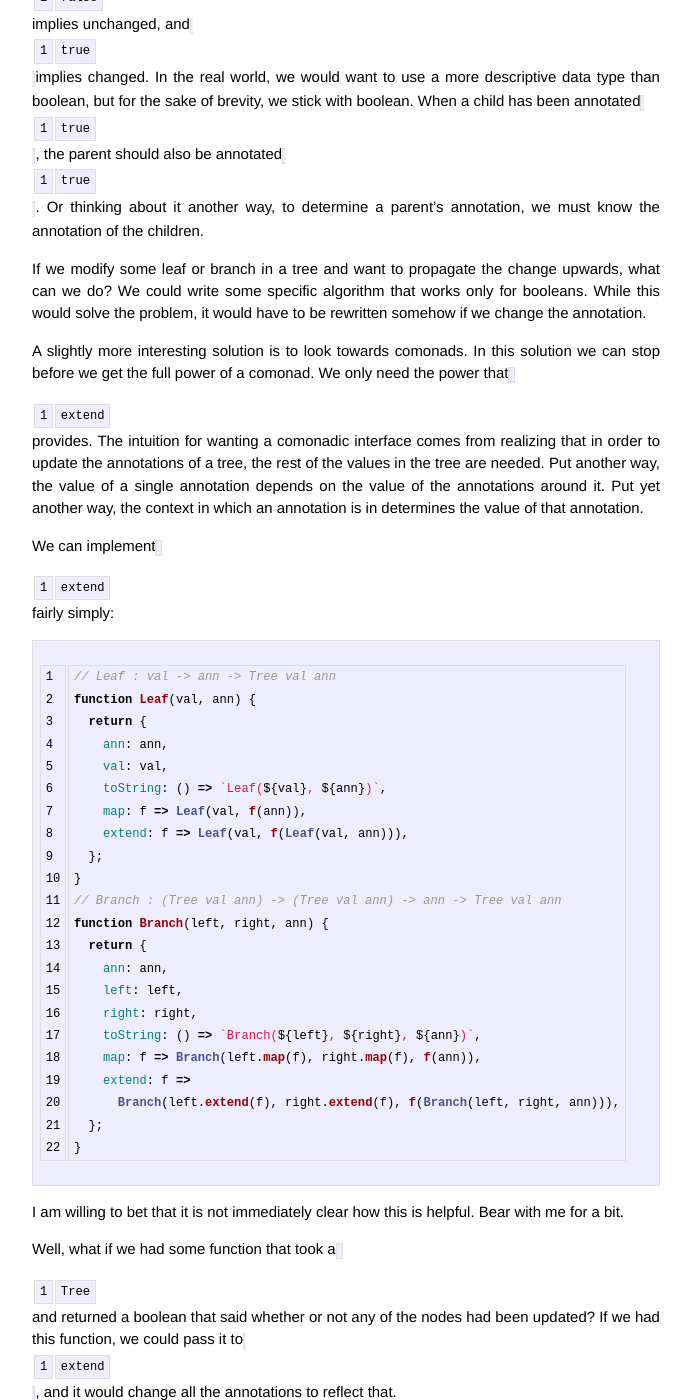
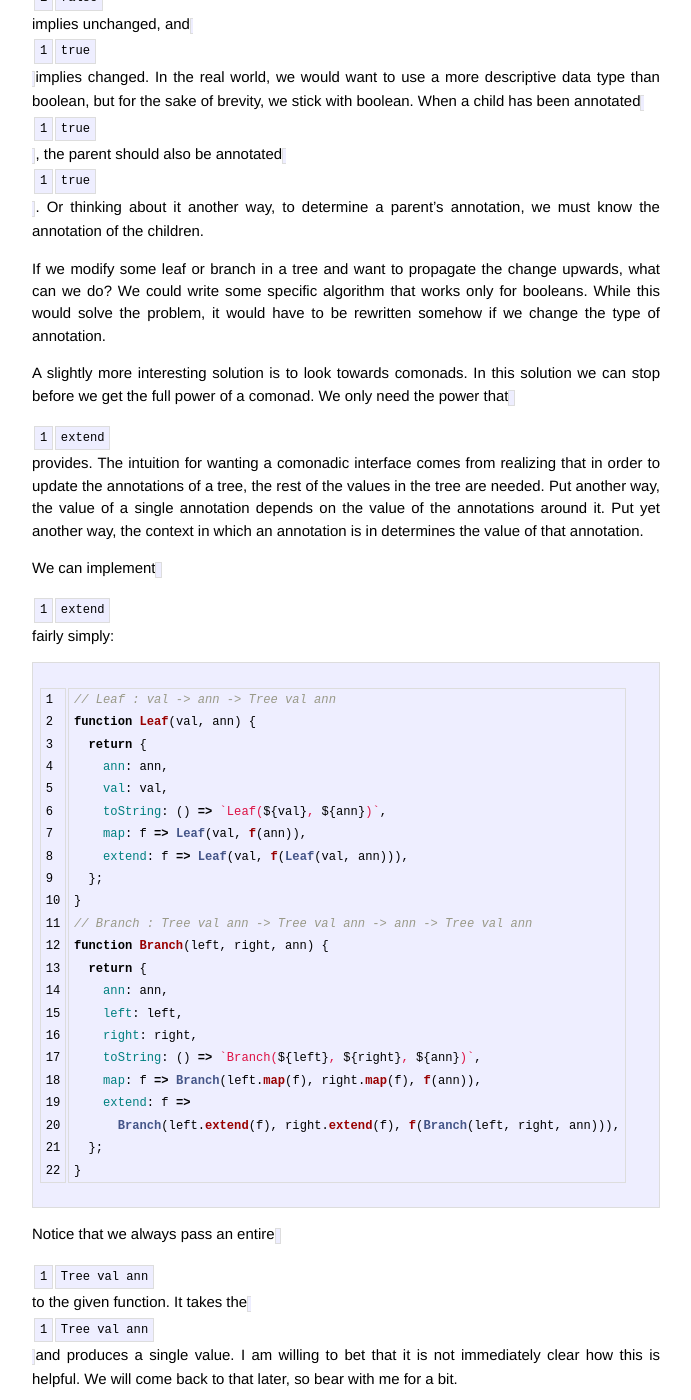
Before and after one commit to joneshf/joneshf.github.io, a Jekyll site: the page built from _posts/2015-12-31-Comonads-Monoids-and-Trees.md, in a window 1280 px wide and 1400 px high, scrolled down 3955 px. Shown: the whole window, without its empty margins (294-985 px from the left). Built offline with Jekyll 4.4.1, drawn with Linux system fonts in a browser that asks for light colours; Markdown is read by kramdown in place of the engine named in the settings; some of the changed text lies outside the part shown.

````diff
--- a/_config.yml
+++ b/_config.yml
@@ -6,6 +6,7 @@ redcarpet:
     - autolink
     - fenced_code_blocks
     - no_intra_emphasis
+    - smart
     - strikethrough
     - superscript
     - tables
--- a/_posts/2015-12-31-Comonads-Monoids-and-Trees.md
+++ b/_posts/2015-12-31-Comonads-Monoids-and-Trees.md
@@ -88,7 +88,7 @@ function Leaf(val, ann) {
     toString: () => `Leaf(${val}, ${ann})`,
   };
 }
-// Branch : (Tree val ann) -> (Tree val ann) -> ann -> Tree val ann
+// Branch : Tree val ann -> Tree val ann -> ann -> Tree val ann
 function Branch(left, right, ann) {
   return {
     ann: ann,
@@ -109,7 +109,8 @@ we can make a `Functor` from `Tree val`.
 We choose to make the `Functor` over the `ann` variable,
 since this is the one we care about in the solution to the problem.
 
-The intuition for wanting a `Functor` in the solution comes from recognizing that we are probably going to want to apply some function uniformly across all nodes in the tree.
+The intuition for wanting a `Functor` in the solution comes from recognizing
+that we are probably going to want to apply some function uniformly across all nodes in the tree.
 For instance, we might want to adjust every annotation in the tree all at once.
 Or if we have a subtree, we might want to adjust all those nodes at once.
 Recognizing that we can apply a function to all the values in the tree uniformly is the main take away here.
@@ -124,7 +125,7 @@ function Leaf(val, ann) {
     map: f => Leaf(val, f(ann)),
   };
 }
-// Branch : (Tree val ann) -> (Tree val ann) -> ann -> Tree val ann
+// Branch : Tree val ann -> Tree val ann -> ann -> Tree val ann
 function Branch(left, right, ann) {
   return {
     ann: ann,
@@ -165,15 +166,19 @@ we can map everything to `false` so any new changes that are made can be tracked
 
 We need a way to propagate annotations through the branches of a tree.
 
-Say we make our annotation a boolean where `false` implies unchanged, and `true` implies changed.
+Say we make our annotation a boolean where `false` implies unchanged,
+and `true` implies changed.
 In the real world, we would want to use a more descriptive data type than boolean,
 but for the sake of brevity, we stick with boolean.
-When a child has been annotated `true`, the parent should also be annotated `true`.
-Or thinking about it another way, to determine a parent's annotation, we must know the annotation of the children.
+When a child has been annotated `true`,
+the parent should also be annotated `true`.
+Or thinking about it another way,
+to determine a parent's annotation, we must know the annotation of the children.
 
 If we modify some leaf or branch in a tree and want to propagate the change upwards, what can we do?
 We could write some specific algorithm that works only for booleans.
-While this would solve the problem, it would have to be rewritten somehow if we change the annotation.
+While this would solve the problem,
+it would have to be rewritten somehow if we change the type of annotation.
 
 A slightly more interesting solution is to look towards comonads.
 In this solution we can stop before we get the full power of a comonad.
@@ -196,7 +201,7 @@ function Leaf(val, ann) {
     extend: f => Leaf(val, f(Leaf(val, ann))),
   };
 }
-// Branch : (Tree val ann) -> (Tree val ann) -> ann -> Tree val ann
+// Branch : Tree val ann -> Tree val ann -> ann -> Tree val ann
 function Branch(left, right, ann) {
   return {
     ann: ann,
@@ -210,11 +215,15 @@ function Branch(left, right, ann) {
 }
 ```
 
+Notice that we always pass an entire `Tree val ann` to the given function.
+It takes the `Tree val ann` and produces a single value.
 I am willing to bet that it is not immediately clear how this is helpful.
-Bear with me for a bit.
+We will come back to that later, so bear with me for a bit.
 
-Well, what if we had some function that took a `Tree` and returned a boolean that said whether or not any of the nodes had been updated?
-If we had this function, we could pass it to `extend`, and it would change all the annotations to reflect that.
+What if we had some function that took a `Tree` and
+returned a boolean that said whether or not any of the nodes had been updated?
+If we had this function, we could pass it to `extend`,
+and it would change all the annotations to reflect that.
 
 So let us think about that function.
 
@@ -222,7 +231,9 @@ How do you know if a `Leaf` is changed?
 The `ann` tells you directly.
 
 How do you know if a `Branch` is changed?
-Either the `ann` or the `left` side has been changed or the `right` side has been changed.
+Either the `ann` or
+the `left` side has been changed or
+the `right` side has been changed.
 If either side is a `Leaf`, we know directly.
 If either side is a `Branch`, we have to continue recursing.
 
@@ -240,7 +251,7 @@ function Leaf(val, ann) {
     changed: ann,
   };
 }
-// Branch : (Tree val ann) -> (Tree val ann) -> ann -> Tree val ann
+// Branch : Tree val ann -> Tree val ann -> ann -> Tree val ann
 function Branch(left, right, ann) {
   return {
     ann: ann,
@@ -284,7 +295,7 @@ function Leaf(val, ann) {
     reduce: (f, acc) => f(acc, ann),
   };
 }
-// Branch : (Tree val ann) -> (Tree val ann) -> ann -> Tree val ann
+// Branch : Tree val ann -> Tree val ann -> ann -> Tree val ann
 function Branch(left, right, ann) {
   return {
     ann: ann,
@@ -329,9 +341,9 @@ Seems like it works.
 
 Now we can use this in our implementation.
 
-Looking back at the implementation of `extend`,
-notice we always pass an entire `Tree val ann` to the given function.
-It takes the `Tree val ann` and produces a single value.
+Remember the implementation of `extend`,
+It takes the entire tree and passes it to the given function.
+The given function takes this tree and returns a single value.
 This is exactly what `reduce` does.
 So we can pass our `changed` function to `extend` and it will annotate the tree with its own changes.
 
@@ -399,7 +411,7 @@ function Leaf(val, ann) {
     reduce: (f, acc) => f(acc, ann),
   });
 }
-// Branch : (Tree val ann) -> (Tree val ann) -> ann -> Tree val ann
+// Branch : Tree val ann -> Tree val ann -> ann -> Tree val ann
 function Branch(left, right, ann) {
   return Object.assign(Tree, {
     ann: ann,
@@ -437,7 +449,7 @@ function Leaf(val, ann) {
     reduce: (f, acc) => f(acc, ann),
   }, Tree);
 }
-// Branch : (Tree val ann) -> (Tree val ann) -> ann -> Tree val ann
+// Branch : Tree val ann -> Tree val ann -> ann -> Tree val ann
 function Branch(left, right, ann) {
   return Object.assign({
     ann: ann,
@@ -509,7 +521,7 @@ function Leaf(val, ann) {
     reduce: (f, acc) => f(acc, ann),
   }, Tree);
 }
-// Branch : (Tree val ann) -> (Tree val ann) -> ann -> Tree val ann
+// Branch : Tree val ann -> Tree val ann -> ann -> Tree val ann
 function Branch(left, right, ann) {
   return Object.assign({
     ann: ann,
````
Also changed, not shown: other parts of _posts/2015-12-31-Comonads-Monoids-and-Trees.md (+3 -2 lines).
